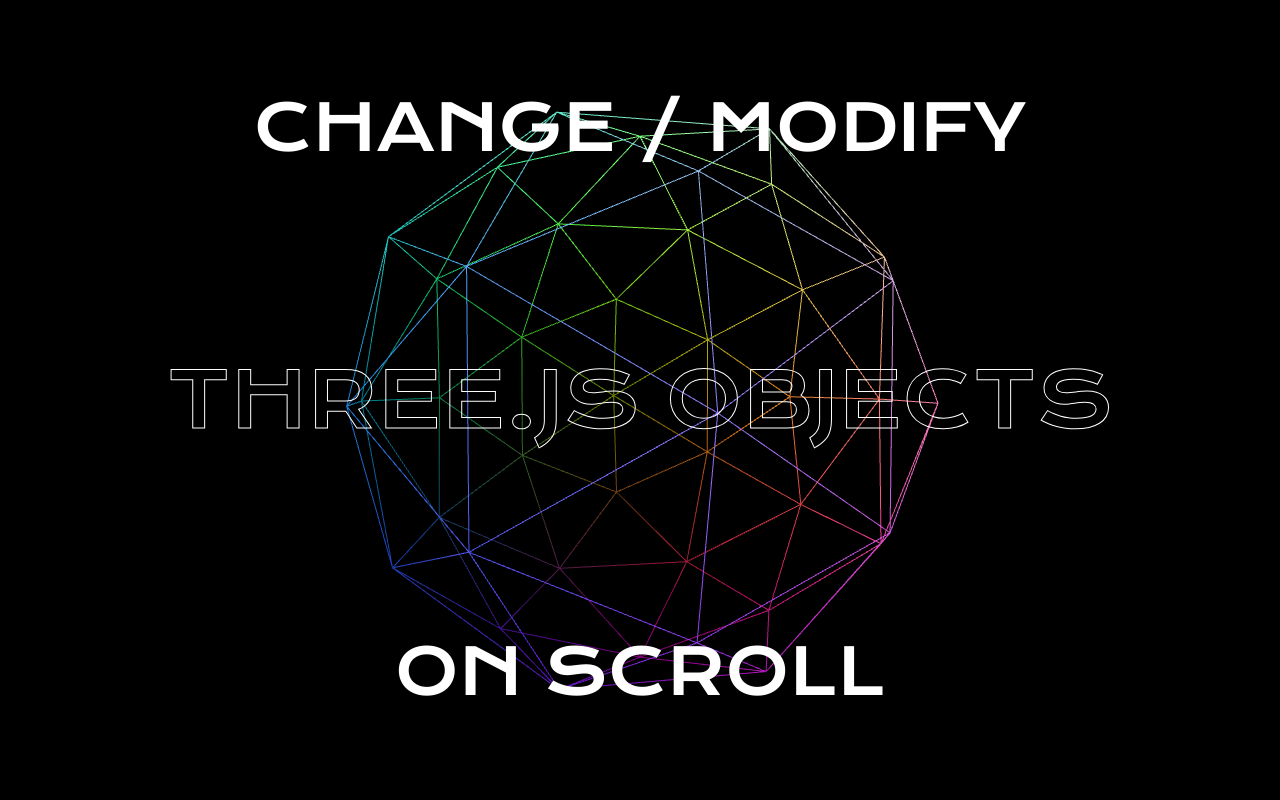
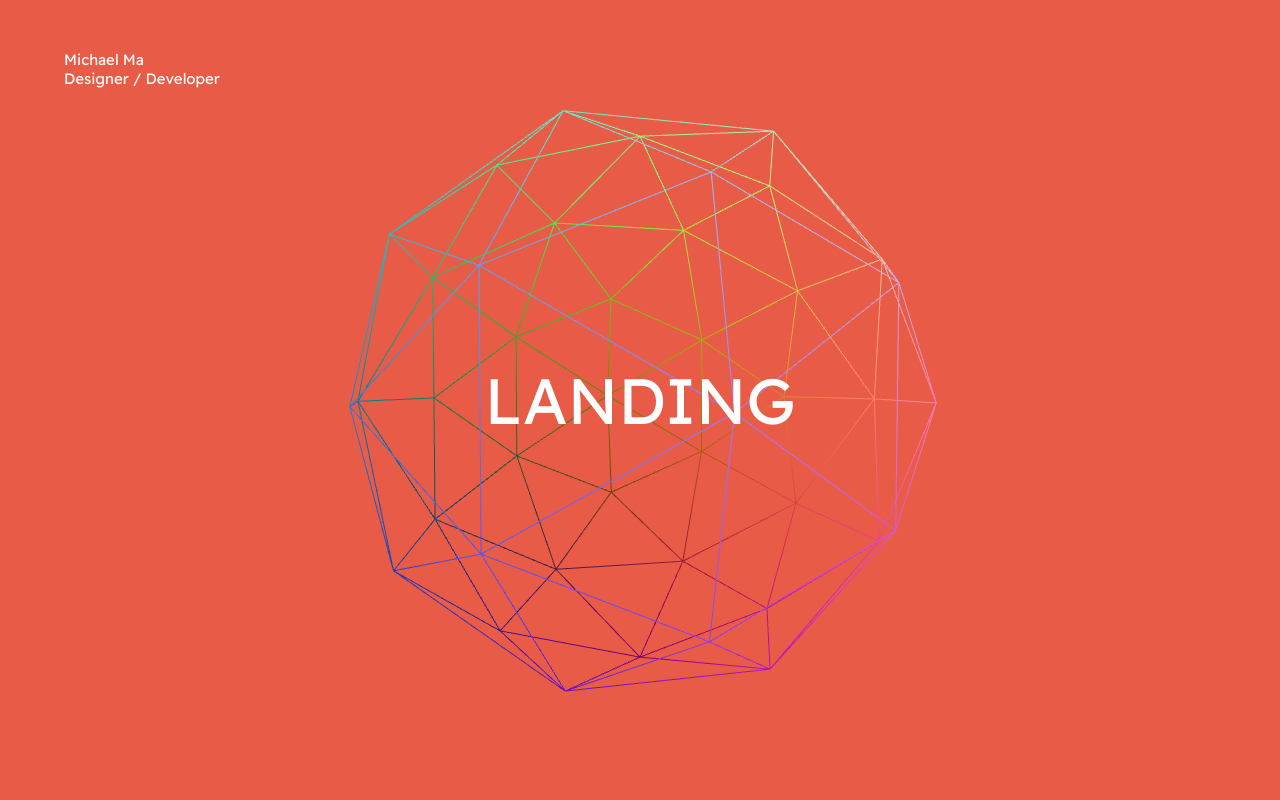
Before and after one commit to mma01us/portfolio-2022-develop, a website built with webpack: page src/index.html in a window 1280 px wide. Shown: the top 800 px of the page. Built offline with nearby package versions, Linux system fonts and the light colour scheme; animation ran at ten frames a second.

Commit message:
Added logo, bg, favicon

```diff
--- a/src/index.html
+++ b/src/index.html
@@ -10,25 +10,21 @@
   </head>
   <body>
     <canvas class="webgl"></canvas>
+    <div class="bg"></div>
     <div class="logo">
-      <p>"Michael Ma"<br><span>"Designer / Developer"</span></p>
+      <p>Michael Ma<br><span class="description-typer">Designer / Developer</span></p>
     </div>
-    <section class="section">
-      <h1>Change / Modify</h1>
-
-      <h2>Three.js Objects</h2>
-      <h1>On scroll</h1>
+    <section class="section scroll-section section-landing">
+      <h1>Landing</h1>
     </section>
-    <section class="section">
-      <h1>Rotate - Them</h1>
+    <section class="section scroll-section section-projects">
+      <h1>Projects</h1>
     </section>
-    <section class="section">
-      <h1>Scale - Them</h1>
+    <section class="section scroll-section section-projects">
+      <h1>About Me</h1>
     </section>
-    <section class="section">
-      <h1>Do Whatever you want with them</h1>
-      <h2>Three.js Tutorial</h2>
-      <h1>GSAP + Scrolltrigger</h1>
+    <section class="section scroll-section section-projects">
+      <h1>Footer</h1>
     </section>
   </body>
 </html>
--- a/src/index.js
+++ b/src/index.js
@@ -86,6 +86,7 @@
 })
 renderer.setSize(sizes.width, sizes.height)
 renderer.setPixelRatio(Math.min(window.devicePixelRatio, 2))
+renderer.setClearColor(0xE85C47);
 
 /**
  * Animation GSAP
@@ -96,7 +97,7 @@
   scrub: 3,
   ease: 'none',
 })
-const sections = document.querySelectorAll('.section')
+const sections = document.querySelectorAll('.scroll-section')
 gsap.from(mesh.position, {
   y: 1,
   duration: 1,
@@ -162,3 +163,12 @@
 window.addEventListener('mousemove', onMouseMove)
 
 tick()
+
+const [red, green, blue] = [69, 111, 225]
+const section1 = document.querySelector('.bg')
+
+window.addEventListener('scroll', () => {
+  const y = 1 + (window.scrollY || window.pageYOffset) / 150
+  const [r, g, b] = [red/y, green/y, blue/y].map(Math.round)
+  section1.style.backgroundColor = `rgb(${r}, ${g}, ${b})`
+})
--- a/src/style/main.css
+++ b/src/style/main.css
@@ -1,4 +1,4 @@
-@import url('https://fonts.googleapis.com/css2?family=Krona+One&display=swap');
+@import url('https://fonts.googleapis.com/css2?family=Readex+Pro&display=swap');
 * {
   margin: 0;
   padding: 0;
@@ -32,7 +32,7 @@
 
 body {
   overflow-x: hidden;
-  font-family: 'Krona One', sans-serif;
+  font-family: 'Readex Pro', sans-serif;
   background-color: rgb(0, 0, 0);
   -webkit-font-smoothing: antialiased;
   -moz-osx-font-smoothing: grayscale;
@@ -55,6 +55,14 @@
   user-select: none;
 }
 
+.section-landing {
+  height: 100vh;
+}
+
+.section-projects {
+  height: 200vh;
+}
+
 h1 {
   font-weight: 500;
   font-size: 5vw;
@@ -72,8 +80,14 @@
 }
 .logo {
   position: fixed;
-  width: 5vw;
-  bottom: 0;
-  right: 0;
-  margin: 1em;
+  top: 50px;
+  left: 5%;
+  z-index: 10;
+  color: white;
 }
+.logo p {
+  font-size: 15px;
+}
+.bg{
+  z-index:1;
+}
```
